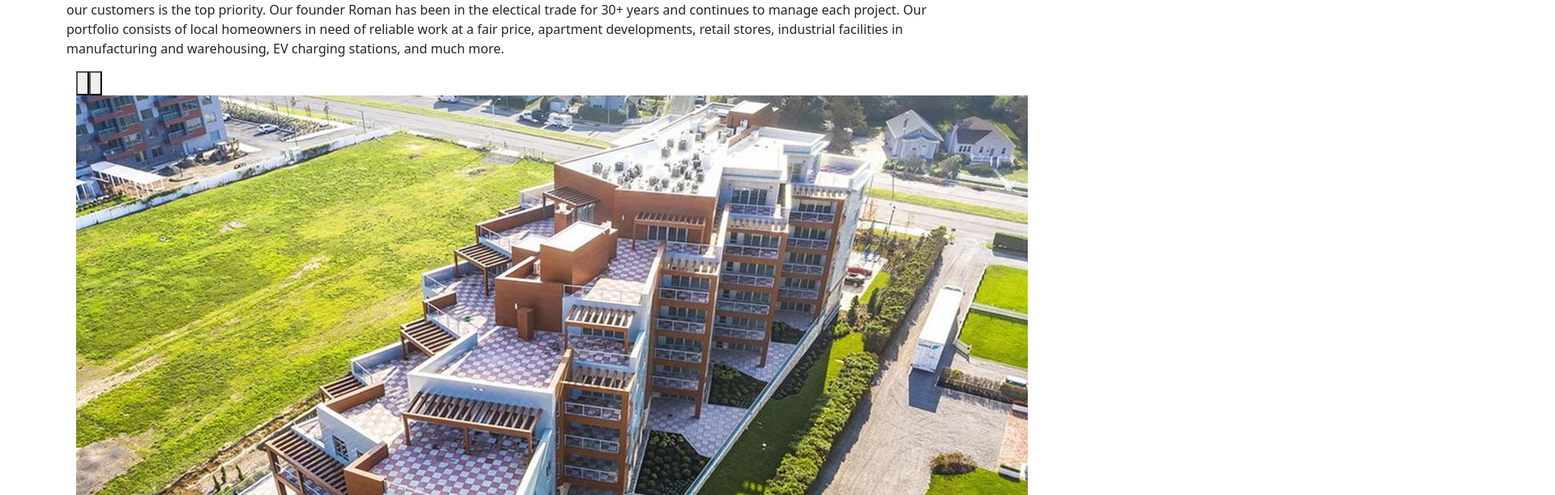
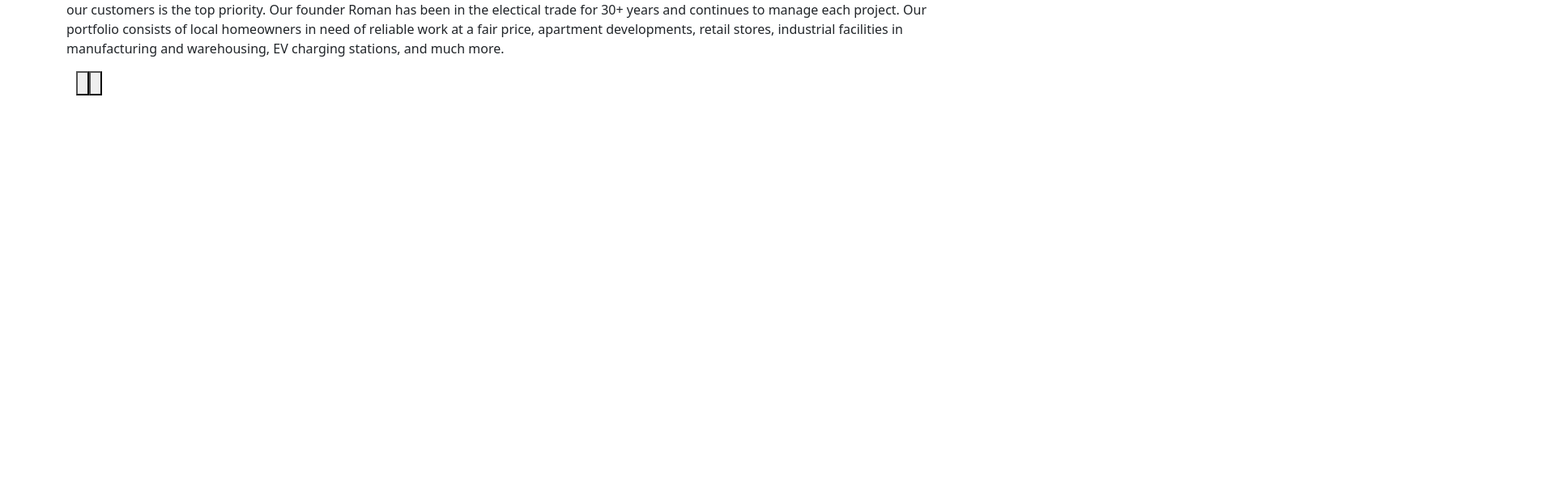
Before and after one commit to tomtocode/proman, a React (Create React App) app: page / in a window 1280 px wide. Shown: the part 504-1116 px from the top of the page at 81% size, 1920 px wide, since content can reach past the window. Built offline with nearby package versions, Linux system fonts and the light colour scheme; the HTML template or start-up script is replaced by a standard one.

Commit message:
merge old changes back to app

```diff
--- a/public/index.html
+++ b/public/index.html
@@ -7,7 +7,7 @@
     <meta name="theme-color" content="#000000" />
     <meta
       name="description"
-      content="Web site created using create-react-app"
+      content="Electrical Contractor in central New Jersey"
     />
     <meta name="google-site-verification" content="cARU9XhpTNklXDpGNtLsBRj1XNhGed9tORuk9fl8smI" />
     <link rel="apple-touch-icon" href="%PUBLIC_URL%/logo192.png" />
--- a/src/components/NavBar/NavBar.js
+++ b/src/components/NavBar/NavBar.js
@@ -13,7 +13,7 @@ const NavBar = () => {
           <Navbar.Toggle aria-controls="responsive-navbar-nav" />
             <Navbar.Collapse id="responsive-navbar-nav">
               <Nav className="me-auto">
-                <NavLink exact to="/proman" activeClassName="main-nav-active" style={{ color: "white", fontWeight: "bold" }}>Home</NavLink>
+                <NavLink exact to="/" activeClassName="main-nav-active" style={{ color: "white", fontWeight: "bold" }}>Home</NavLink>
                 <NavLink exact to="/services" activeClassName="main-nav-active" style={{ color: "white", fontWeight: "bold", marginLeft: "20px" }}>Services</NavLink>
                 <NavLink exact to="/about" activeClassName="main-nav-active" style={{ color: "white", fontWeight: "bold", marginLeft: "20px" }}>About Us</NavLink>
                 {/* <NavLink to="/portfolio" style={{color:"white", fontWeight: "bold"}}>Portfolio</NavLink> */}
--- a/src/components/Portfolio/Portfolio.js
+++ b/src/components/Portfolio/Portfolio.js
@@ -51,7 +51,7 @@ const Portfolio = () => {
     {/* <Header></Header> */}
     <Container>
       {/* <h3 className="pe-header-secondary">Portfolio</h3> */}
-      <ImageGallery items={images} />
+      <ImageGallery items={images} autoPlay={true}/>
       <img ></img>
     </Container>
     {/* <Footer></Footer> */}
--- a/src/routes.js
+++ b/src/routes.js
@@ -21,7 +21,7 @@ export const Routes = () => {
         <Route path="/services" component={Services} />
         {/* <Route path="/portfolio" component={Portfolio} /> */}
         <Route path="/contact-us" component={Contact} />
-        <Route component={NotFound} />
+        <Route component={Home} />
       </Switch>
     </div>
   );
```
Also changed, not shown: public/manifest.json (added).
